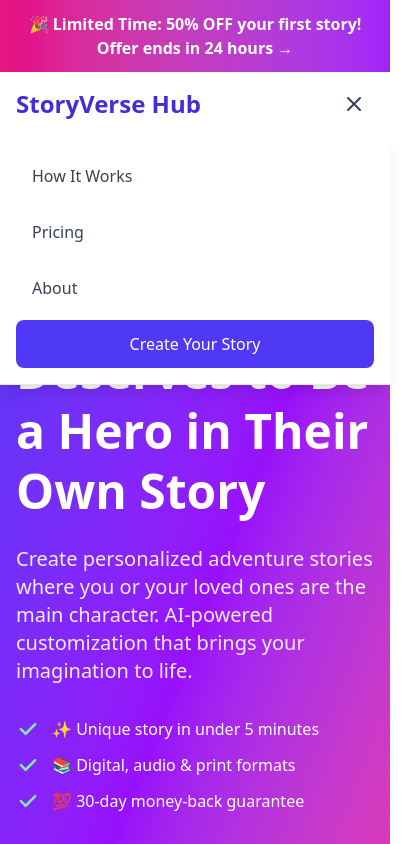
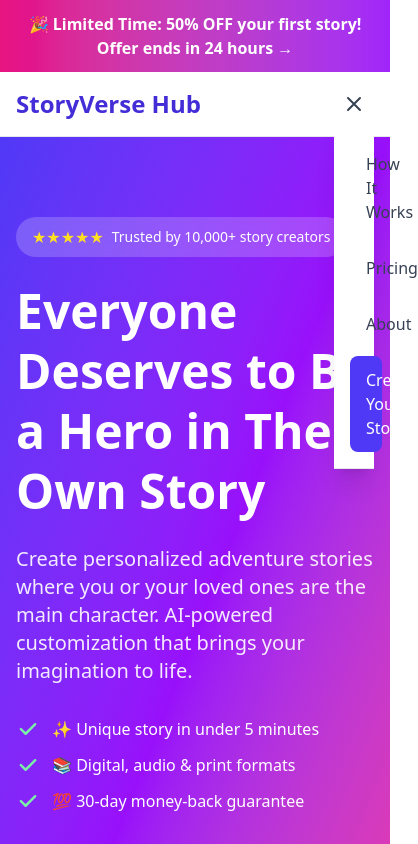
Before and after one commit to kaithebot/storyverse-hub, a Next.js app: page / in a window 390 px wide. Both pictures are taken after a click on the button "Toggle menu". Shown: the top 844 px of the page, 418 px wide, since content can reach past the window. Built offline with nearby package versions, Linux system fonts and the light colour scheme; a web font is replaced by a local one.

Commit message:
v1.7.1: HOTFIX - Fixed mobile hamburger menu positioning and z-index

```diff
--- a/src/app/components/MobileMenu.tsx
+++ b/src/app/components/MobileMenu.tsx
@@ -14,11 +14,12 @@ export default function MobileMenu() {
   ];
 
   return (
-    <div className="md:hidden">
+    <div className="md:hidden relative">
       <button
         onClick={() => setIsOpen(!isOpen)}
-        className="p-2 text-gray-700 hover:text-indigo-600 transition"
+        className="p-2 text-gray-700 hover:text-indigo-600 transition z-50 relative"
         aria-label="Toggle menu"
+        type="button"
       >
         <svg className="w-6 h-6" fill="none" stroke="currentColor" viewBox="0 0 24 24">
           {isOpen ? (
@@ -30,7 +31,7 @@ export default function MobileMenu() {
       </button>
 
       {isOpen && (
-        <div className="absolute top-16 left-0 right-0 bg-white border-b border-gray-200 shadow-lg z-50">
+        <div className="absolute top-full left-0 right-0 bg-white border-b border-gray-200 shadow-xl z-50 mt-0">
           <nav className="flex flex-col p-4 space-y-2">
             {navLinks.map((link) => (
               <Link
```
Also changed, not shown: 72 other files (tests, documents, lock files or other folders).
